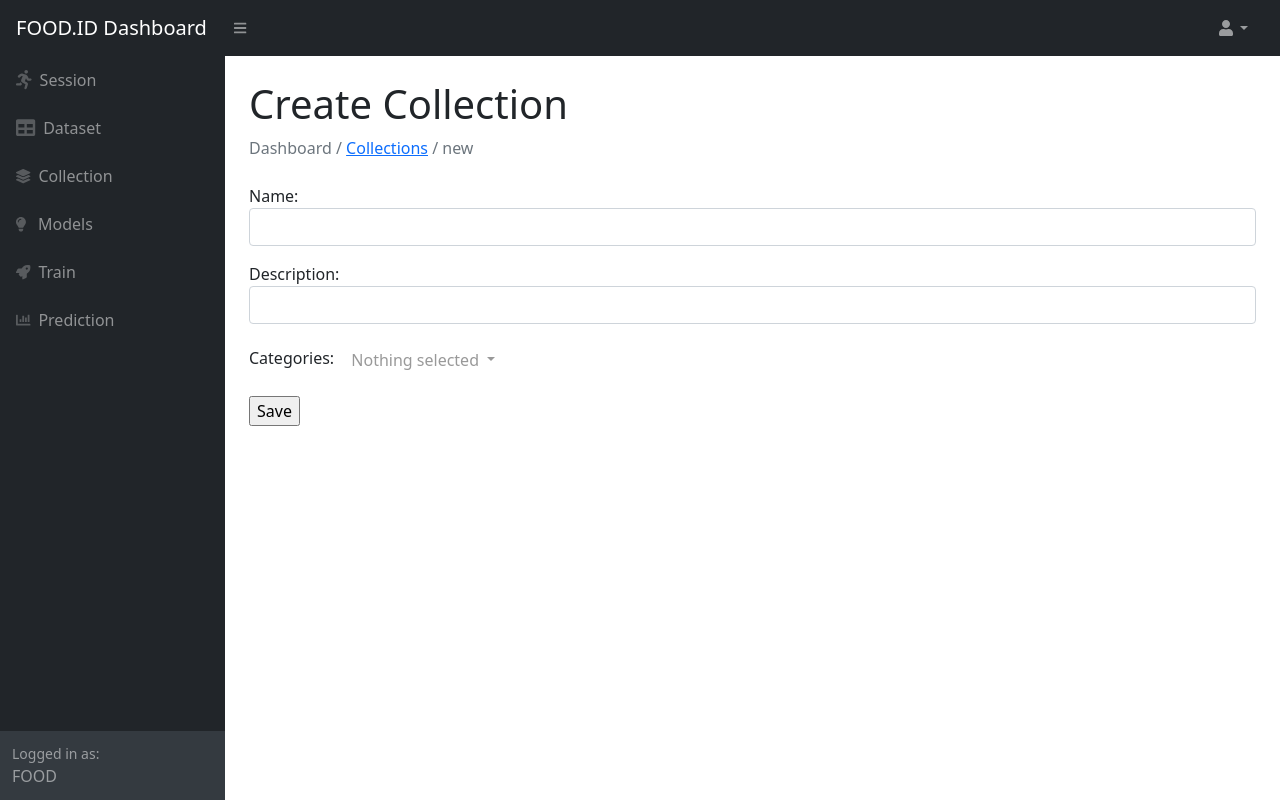
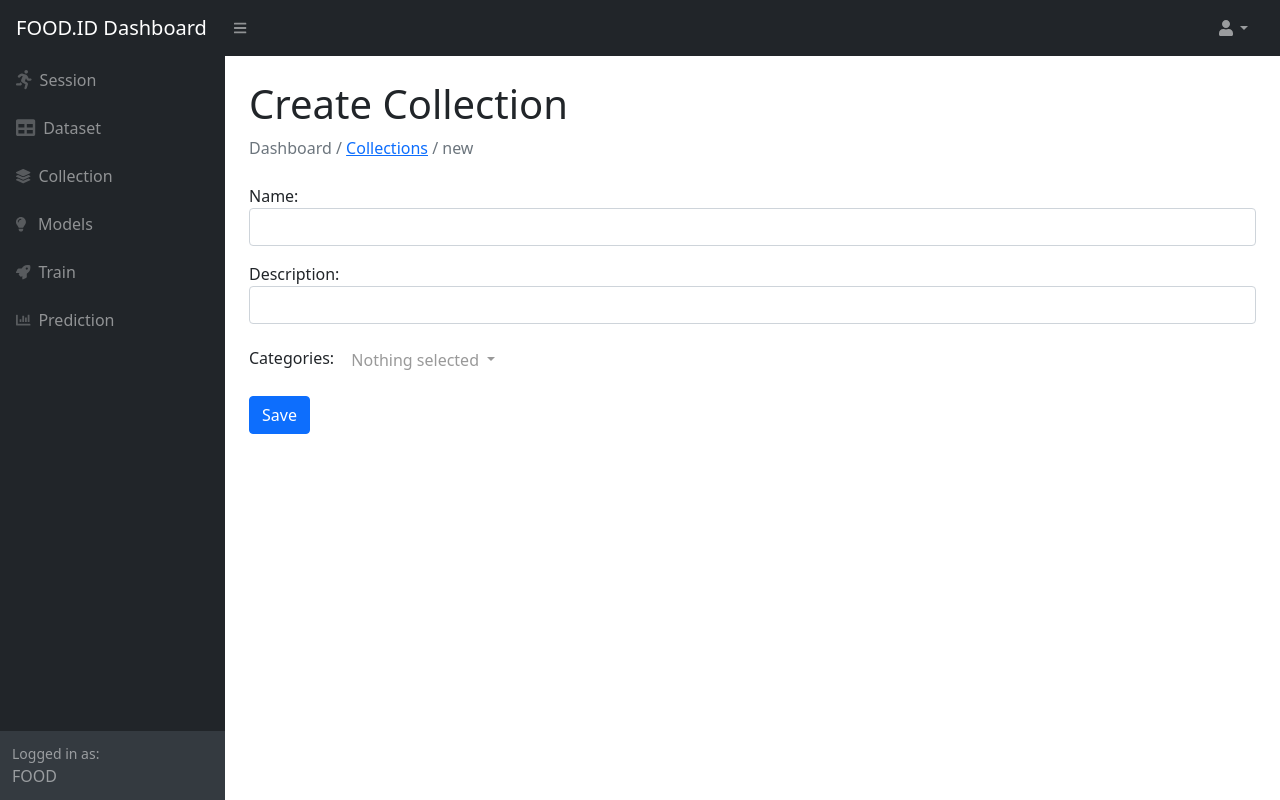
Before and after one commit to williammtan/fd-ml-dashboard, a Django app: page /collection/new/ in a window 1280 px wide. Run offline with Django 3.2, Linux system fonts and the light colour scheme; data that the repository does not hold is empty; parts of the project's set-up code (start-up, migrations or seed data) failed here and were passed over; some libraries are stand-ins or nearby versions.

Commit message:
style submit button

```diff
--- a/collection/templates/collections/create.html
+++ b/collection/templates/collections/create.html
@@ -11,7 +11,7 @@
 
 <form method="post">{% csrf_token %}
     {{ form.as_p }}
-    <input type="submit" value="Save">
+    <button type="submit" class="btn btn-primary">Save</button>
 </form>
 
 <script>
```
